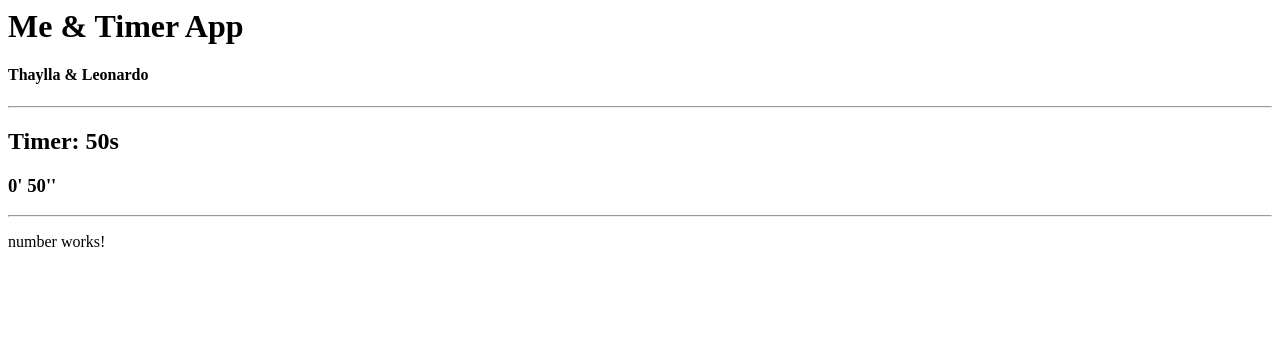
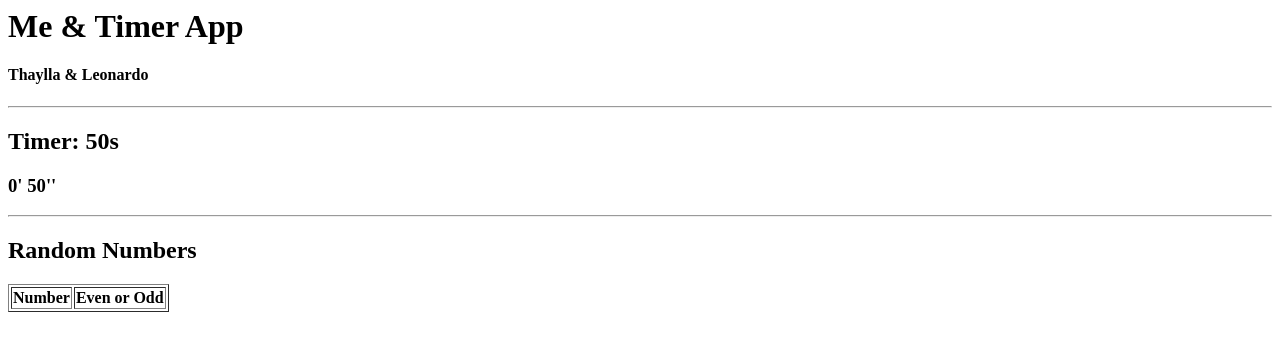
Before and after one commit to thayllaa/Aula02_Angular, an Angular app: page / in a window 1280 px wide. Shown: the top 350 px of the page. Built offline with nearby package versions, Linux system fonts and the light colour scheme.

Commit message:
1 file modified

```diff
--- a/src/number/number.component.html
+++ b/src/number/number.component.html
@@ -1,3 +1,4 @@
-<p>
-number works!
-</p>
+<h2> Random Numbers </h2>
+<table border="1">
+  <tr><th> Number </th><th> Even or Odd </th></tr>
+</table>
```
